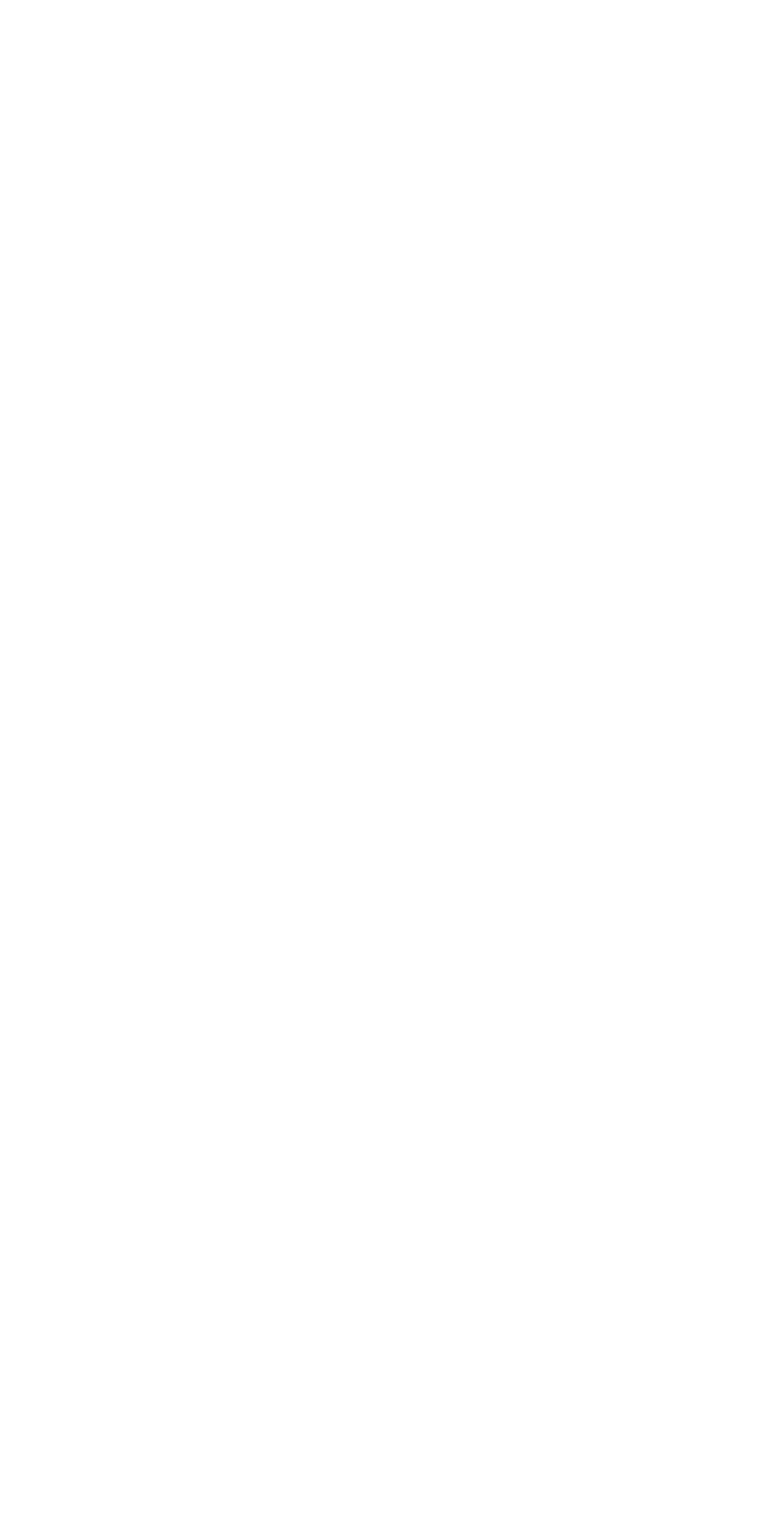
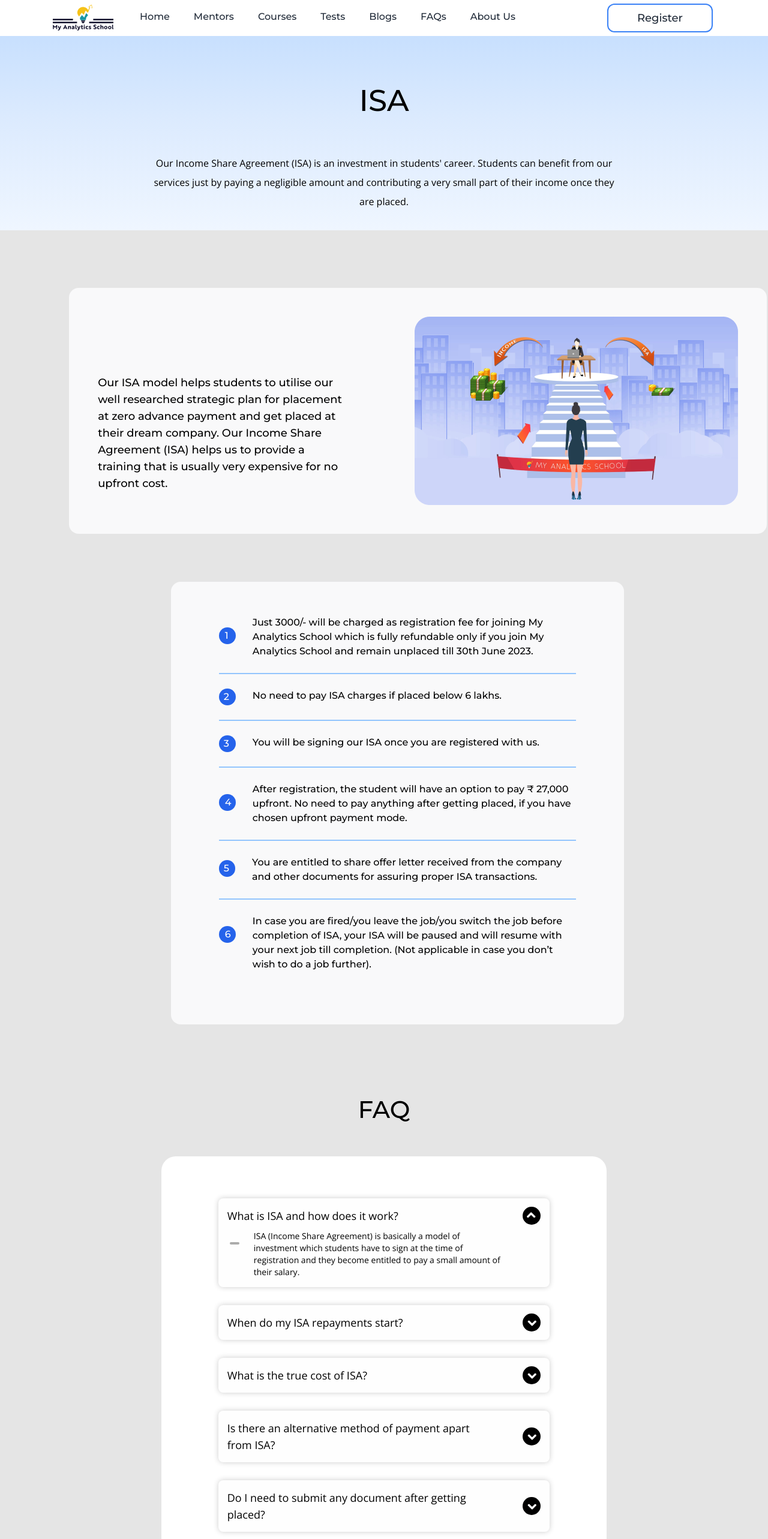
Before and after one commit to 100bhagya/mas-website-react, a React (Create React App) app: page /isa-102 in a window 1280 px wide. Before the commit this address had no page. Shown: the top 2566 px of the page at 60% size. Before the commit the page ends 800 px from the top, so only its background shows below. Built offline with nearby package versions, Linux system fonts and the light colour scheme.

Commit message:
added isa changes, removed new testimonials (#30)

```diff
--- a/src/App.js
+++ b/src/App.js
@@ -4,7 +4,8 @@
 import Mentors from "./pages/Mentors";
 import FaqPage from "./pages/FaqPage";
 import Tests from "./pages/Tests";
-import ISA from "./pages/ISA";
+import ISA101 from "./pages/ISA-101";
+import ISA102 from "./pages/ISA-102";
 import TS3 from "./pages/TS3";
 import TS2 from "./pages/TS2";
 import TS1 from "./pages/TS1";
@@ -27,7 +28,8 @@
           <Route exact path="/mentors" element={<Mentors />} />
           <Route exact path="/faq" element={<FaqPage />} />
           <Route exact path="/tests" element={<Tests />} />
-          <Route exact path="/isa" element={<ISA />} />
+          <Route exact path="/isa-101" element={<ISA101 />} />
+          <Route exact path="/isa-102" element={<ISA102 />} />
           <Route exact path="/ts3" element={<TS3 />} />
           <Route exact path="/ts2" element={<TS2 />} />
           <Route exact path="/ts1" element={<TS1 />} />
--- a/src/pages/ISA.js
+++ b/src/pages/ISA-101.js
@@ -6,20 +6,20 @@
 import Rectangle from "../images/Rectangle 52.png";
 import Artboard1 from "../images/isa_image.png";
 
-const IncomeSlab = ({ income, status, color, round }) => {
-  return (
-    <div
-      className={`flex md:px-3 lg:px-0 w-full md:h-[75px] pb-4 md:pb-0 pt-1 md:bg-card border-solid border-b-[1px] ${color} ${round}`}
-    >
-      <div className="md:text-sm text-[12px] font-normal w-1/4 text-center pt-6">
-        {income}
-      </div>
-      <div className="md:text-sm text-[12px] font-normal w-3/4 text-center pt-6">
-        {status}
-      </div>
-    </div>
-  );
-};
+// const IncomeSlab = ({ income, status, color, round }) => {
+//   return (
+//     <div
+//       className={`flex md:px-3 lg:px-0 w-full md:h-[75px] pb-4 md:pb-0 pt-1 md:bg-card border-solid border-b-[1px] ${color} ${round}`}
+//     >
+//       <div className="md:text-sm text-[12px] font-normal w-1/4 text-center pt-6">
+//         {income}
+//       </div>
+//       <div className="md:text-sm text-[12px] font-normal w-3/4 text-center pt-6">
+//         {status}
+//       </div>
+//     </div>
+//   );
+// };
 
 function FAQ({ faq, index, toggleFAQ }) {
   return (
@@ -43,7 +43,7 @@
   );
 }
 
-const ISA = () => {
+const ISA101 = () => {
   const [faqs, setfaqs] = useState(Data);
 
   const toggleFAQ = (index) => {
@@ -117,7 +117,7 @@
           <p className="bg-blue-600 md:w-7 w-6  md:h-7 h-6 mr-7 text-white md:mt-5 rounded-full pr-[14px] md:pl-[10px] pl-[7px] md:pt-[2px] pt-[3px]">
             4
           </p>
-          After registration, the student will have an option to pay 34,000
+          After registration, the student will have an option to pay ₹ 34,000
           upfront. No need to pay anything after getting placed, if you have
           chosen upfront payment mode.
         </p>
@@ -140,7 +140,7 @@
           a job further).
         </p>
       </div>
-      <div className="relative md:left-[21%] md:mb-20 md:mt-28 mt-6">
+      {/* <div className="relative md:left-[21%] md:mb-20 md:mt-28 mt-6">
         <div className="lg:w-[59%] md:w-[85%] relative md:right-28 lg:right-2 md:shadow-2xl mx-4 md:mx-0">
           <div className="flex border-b-2 border-solid border-blue-600 md:bg-card w-full md:h-[75px] rounded-t-2xl">
             <div className="md:text-2xl text-xl font-semibold w-1/4 text-blue-600 text-center pt-6">
@@ -181,7 +181,7 @@
             status="6000 for 12 months after your job starts or 59,999 one time payment once you are placed"
           />
         </div>
-      </div>
+      </div> */}
       <div className="md:mt-28 mt-16 md:mb-40 mb-10">
         <div className="text-[40px] text-center md:my-12">FAQ</div>
         <div className="faqs lg:w-[58%] md:w-[85%] relative lg:left-[21%] md:left-[7%] md:bg-white md:py-10 py-5 lg:px-20 md:px-8 rounded-3xl">
@@ -195,4 +195,4 @@
   );
 };
 
-export default ISA;
+export default ISA101;
--- /dev/null
+++ b/src/pages/ISA-102.js
@@ -0,0 +1,198 @@
+import React, { useState } from "react";
+import Navbar from "../components/Navbar";
+import "../index.css";
+import Data from "../data/ISAData";
+import Footer from "../components/Footer";
+import Rectangle from "../images/Rectangle 52.png";
+import Artboard1 from "../images/isa_image.png";
+
+// const IncomeSlab = ({ income, status, color, round }) => {
+//   return (
+//     <div
+//       className={`flex md:px-3 lg:px-0 w-full md:h-[75px] pb-4 md:pb-0 pt-1 md:bg-card border-solid border-b-[1px] ${color} ${round}`}
+//     >
+//       <div className="md:text-sm text-[12px] font-normal w-1/4 text-center pt-6">
+//         {income}
+//       </div>
+//       <div className="md:text-sm text-[12px] font-normal w-3/4 text-center pt-6">
+//         {status}
+//       </div>
+//     </div>
+//   );
+// };
+
+function FAQ({ faq, index, toggleFAQ }) {
+  return (
+    <div
+      className={"faq " + (faq.open ? "open" : "")}
+      key={index}
+      onClick={() => toggleFAQ(index)}
+    >
+      <div className="faq-question md:text-lg text-[14px] font">
+        {faq.question}
+      </div>
+      <div className="faq-answer md:text-sm text-[12px] font flex">
+        <img
+          src={Rectangle}
+          alt="rectangle"
+          className="md:w-4 w-3 md:h-1 h-[3px] md:mr-7 mr-5 relative my-5 left-1 rounded-xl"
+        />
+        {faq.answer}
+      </div>
+    </div>
+  );
+}
+
+const ISA102 = () => {
+  const [faqs, setfaqs] = useState(Data);
+
+  const toggleFAQ = (index) => {
+    setfaqs(
+      faqs.map((faq, i) => {
+        if (i === index) {
+          faq.open = !faq.open;
+        } else {
+          faq.open = false;
+        }
+
+        return faq;
+      })
+    );
+  };
+  return (
+    <div className="bg-back">
+      <Navbar />
+      <div className="lg:flex pt-28 bg-gradient-to-b from-blue-200 via-blue-100 to-blue-50 text-center justify-center">
+        <div className="lg:pt-16 pb-20 lg:bottom-12">
+          <h1 className="md:font-medium font-semibold text-center justify-center relative lg:bottom-6  text-black text-xl md:text-2xl lg:text-[50px]  leading-8 font-primary">
+            ISA
+          </h1>
+          <p className="relative lg:top-12 md:text-[16px] font  text-black md:leading-8 mt-10 md:mt-8 lg:mt-0 text-[13px] px-6 lg:px-64 md:px-28 justify-center text-center">
+            Our Income Share Agreement (ISA) is an investment in students'
+            career. Students can benefit from our services just by paying a
+            negligible amount and contributing a very small part of their income
+            once they are placed.
+          </p>
+        </div>
+      </div>
+      <div className="flex flex-col-reverse lg:flex-row relative md:left-[9%] md:w-[84%] lg:w-auto mt-24">
+        <div className="lg:w-[45%] md:w-full md:pb-12 lg:pb-0 w-[83%] md:bg-card mt-12 md:mt-0 text-center lg:text-left md:pr-28 md:text-lg mx-8 md:mx-0 text-[12px] lg:pt-36 md:pt-0 md:pl-28 lg:pl-12 rounded-l-2xl">
+          Our ISA model helps students to utilise our well researched strategic
+          plan for placement at zero advance payment and get placed at their
+          dream company. Our Income Share Agreement (ISA) helps us to provide a
+          training that is usually very expensive for no upfront cost.
+        </div>
+        <img
+          src={Artboard1}
+          alt="artboard"
+          className="md:bg-card lg:pr-12 md:py-12 px-8 md:px-12 lg:px-0 md:rounded-r-2xl"
+        />
+      </div>
+
+      <div className="md:bg-card lg:w-[59%] md:w-[85%] relative lg:left-[11%] md:left-[8%] mt-20 lg:ml-36 md:ml-0 md:pt-8 md:px-20 px-5 pb-16 rounded-2xl">
+        <p className="md:text-[16px] text-[12px] flex md:py-6 py-4 border-b-2 border-solid border-blue-300">
+          <p className="bg-blue-600 md:w-7 w-6  md:h-7 h-6 mr-7 text-white md:mt-5 rounded-full pr-[14px] md:pl-[10px] pl-[9px] md:pt-[2px] pt-[4px]">
+            1
+          </p>
+          Just 3000/- will be charged as registration fee for joining My
+          Analytics School which is fully refundable only if you join My
+          Analytics School and remain unplaced till 30th June 2023.
+        </p>
+
+        <p className="md:text-[16px] text-[12px] flex md:py-6 py-4 border-b-2 border-solid border-blue-300">
+          <p className="bg-blue-600 md:w-7 w-6 md:h-7 h-6 mr-7 text-white rounded-full md:pl-[8px] pl-[7px] md:pt-[2px] pt-[3px]">
+            2
+          </p>
+          No need to pay ISA charges if placed below 6 lakhs.
+        </p>
+
+        <p className="md:text-[16px] text-[12px] flex md:py-6 py-4 border-b-2 border-solid border-blue-300">
+          <p className="bg-blue-600 md:w-7 w-6 md:h-7 h-6 mr-7 text-white rounded-full md:pl-[8px] pl-[7px] md:pt-[2px] pt-[3px]">
+            3
+          </p>
+          You will be signing our ISA once you are registered with us.
+        </p>
+
+        <p className="md:text-[16px] text-[12px] flex md:py-6 py-4 border-b-2 border-solid border-blue-300">
+          <p className="bg-blue-600 md:w-7 w-6  md:h-7 h-6 mr-7 text-white md:mt-5 rounded-full pr-[14px] md:pl-[10px] pl-[7px] md:pt-[2px] pt-[3px]">
+            4
+          </p>
+          After registration, the student will have an option to pay ₹ 27,000
+          upfront. No need to pay anything after getting placed, if you have
+          chosen upfront payment mode.
+        </p>
+
+        <p className="md:text-[16px] text-[12px] flex md:py-6 py-4 border-b-2 border-solid border-blue-300">
+          <p className="bg-blue-600 md:w-7 w-6  md:h-7 h-6 mr-7 text-white md:mt-2 rounded-full pl-[8px] pr-[10px] pt-[3px] md:pt-[2px]">
+            5
+          </p>
+          You are entitled to share offer letter received from the company and
+          other documents for assuring proper ISA transactions.
+        </p>
+
+        <p className="md:text-[16px] text-[12px] flex md:py-6 py-4">
+          <p className="bg-blue-600 md:w-7 w-6  md:h-7 h-6 mr-7 text-white md:mt-5 rounded-full pr-[14px] md:pl-[10px] pl-[9px] md:pt-[2px] pt-[4px]">
+            6
+          </p>
+          In case you are fired/you leave the job/you switch the job before
+          completion of ISA, your ISA will be paused and will resume with your
+          next job till completion. (Not applicable in case you don’t wish to do
+          a job further).
+        </p>
+      </div>
+      {/* <div className="relative md:left-[21%] md:mb-20 md:mt-28 mt-6">
+        <div className="lg:w-[59%] md:w-[85%] relative md:right-28 lg:right-2 md:shadow-2xl mx-4 md:mx-0">
+          <div className="flex border-b-2 border-solid border-blue-600 md:bg-card w-full md:h-[75px] rounded-t-2xl">
+            <div className="md:text-2xl text-xl font-semibold w-1/4 text-blue-600 text-center pt-6">
+              Income Slab
+            </div>
+            <div className="text-2xl font-semibold  w-3/4 text-blue-600 text-center pt-6">
+              ISA
+            </div>
+          </div>
+
+          <IncomeSlab
+            income="< 6 LPA"
+            status="No Payment"
+            color="border-blue-500"
+          />
+
+          <IncomeSlab
+            color="border-blue-500"
+            income="6 - 9 LPA"
+            status="6000 for 6 months after your job starts or 29,999 one time payment once you are placed"
+          />
+
+          <IncomeSlab
+            color="border-blue-500"
+            income="9 - 12 LPA"
+            status="6000 for 8 months after your job starts or 39,999 one time payment once you are placed"
+          />
+
+          <IncomeSlab
+            color="border-blue-500"
+            income="12 - 15 LPA"
+            status="6000 for 10 months after your job starts or 49,999 one time payment once you are placed"
+          />
+
+          <IncomeSlab
+            round="rounded-b-2xl"
+            income="> 15 LPA"
+            status="6000 for 12 months after your job starts or 59,999 one time payment once you are placed"
+          />
+        </div>
+      </div> */}
+      <div className="md:mt-28 mt-16 md:mb-40 mb-10">
+        <div className="text-[40px] text-center md:my-12">FAQ</div>
+        <div className="faqs lg:w-[58%] md:w-[85%] relative lg:left-[21%] md:left-[7%] md:bg-white md:py-10 py-5 lg:px-20 md:px-8 rounded-3xl">
+          {faqs.map((faq, i) => (
+            <FAQ faq={faq} index={i} toggleFAQ={toggleFAQ} />
+          ))}
+        </div>
+      </div>
+      <Footer />
+    </div>
+  );
+};
+
+export default ISA102;
--- a/src/pages/MAS101.js
+++ b/src/pages/MAS101.js
@@ -225,7 +225,7 @@
                     href="apply"
                     className=" py-3 px-8 bg-blue-700 rounded-2xl text-white relative left-[28%] md:left-0"
                   >
-                    <Link to="/isa">Learn more</Link>
+                    <Link to="/isa-101">Learn more</Link>
                   </a>
                 </div>
                 <div className="lg:h-[450px] h-[230px]">
@@ -335,7 +335,7 @@
           </div>
         </div>
       </div>
-      <TestimonialOtherPages />
+      {/* <TestimonialOtherPages />
       <div className="text-center pt-12 pb-24 bg-back">
         <a
           href="apply"
@@ -343,7 +343,7 @@
         >
           Apply Now
         </a>
-      </div>
+      </div> */}
       <Footer />
     </div>
   );
--- a/src/pages/MAS102.js
+++ b/src/pages/MAS102.js
@@ -225,7 +225,7 @@
                     href="apply"
                     className=" py-3 px-8 bg-blue-700 rounded-2xl text-white relative left-[28%] md:left-0"
                   >
-                    <Link to="/isa">Learn more</Link>
+                    <Link to="/isa-102">Learn more</Link>
                   </a>
                 </div>
                 <div className="lg:h-[450px] h-[230px]">
@@ -335,7 +335,7 @@
           </div>
         </div>
       </div>
-      <TestimonialOtherPages />
+      {/* <TestimonialOtherPages />
       <div className="text-center pt-12 pb-24 bg-back">
         <a
           href="apply"
@@ -343,7 +343,7 @@
         >
           Apply Now
         </a>
-      </div>
+      </div> */}
       <Footer />
     </div>
   );
--- a/src/pages/Tests.js
+++ b/src/pages/Tests.js
@@ -138,7 +138,7 @@
         </div>
       </div>
 
-      <div className="bg-back lg:block hidden">
+      {/* <div className="bg-back lg:block hidden">
 
         <div className="text-[40px] font-medium text-center mb-20">
           Testimonials
@@ -194,7 +194,7 @@
         >
           Apply Now
         </a>
-      </div>
+      </div> */}
 
       <Footer />
     </div>
```
